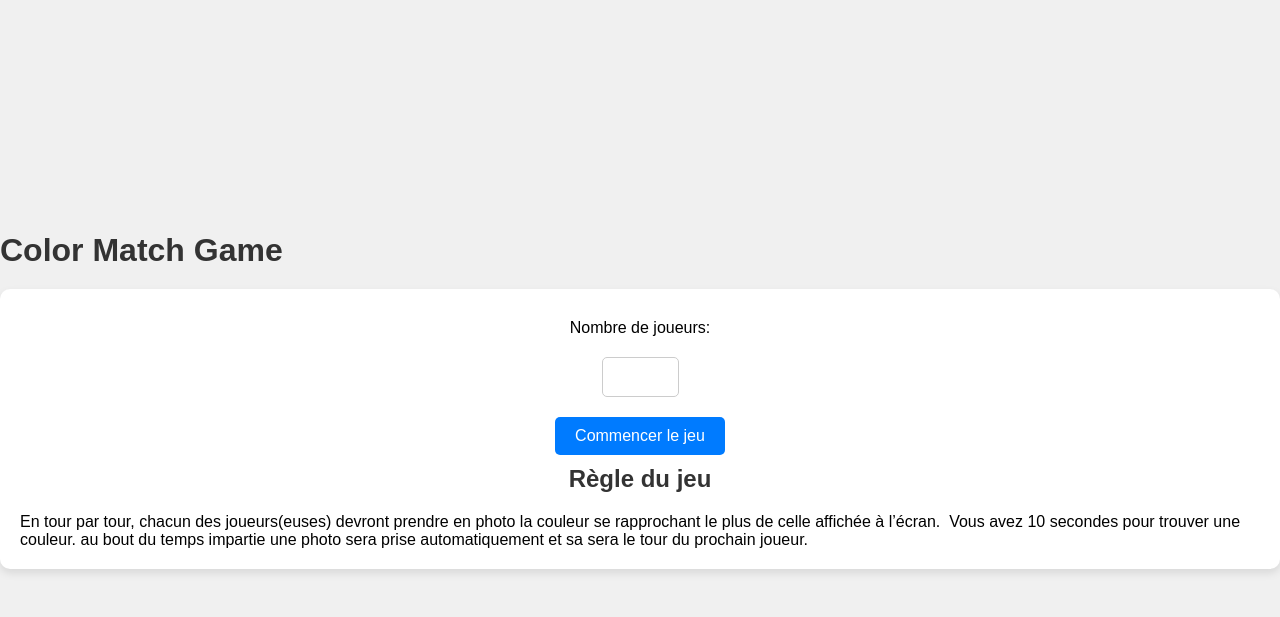
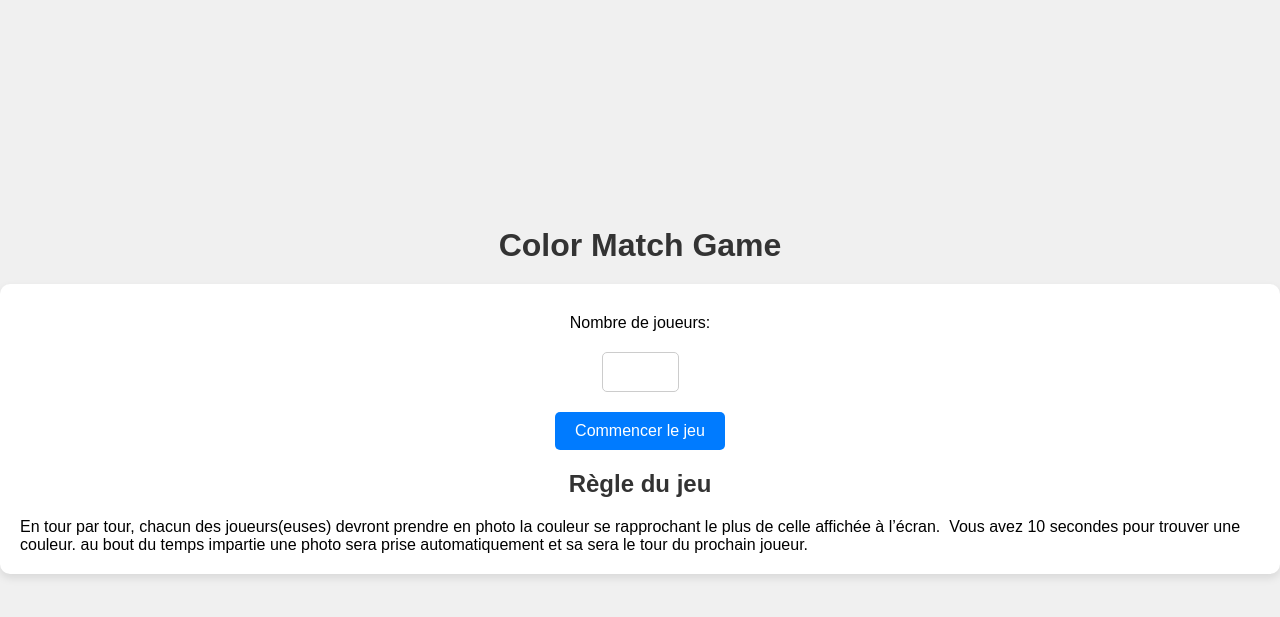
Before and after one commit to LeoTarpinWeb/SAE, a PHP site: page /public/jeux/find-the-color.html in a window 1280 px wide. Shown: the top 617 px of the page. Run offline with PHP 8.4, Linux system fonts and the light colour scheme.

Commit message:
Update style_game.css

```diff
--- a/back/Assets/style/style_game.css
+++ b/back/Assets/style/style_game.css
@@ -15,6 +15,7 @@ body {
 }
 
 h1, h2 {
+    text-align: center;
     margin-bottom: 20px;
     color: #333;
 }
@@ -41,6 +42,7 @@ input {
 }
 
 button {
+    margin-bottom: 20px;
     padding: 10px 20px;
     font-size: 16px;
     cursor: pointer;
```
